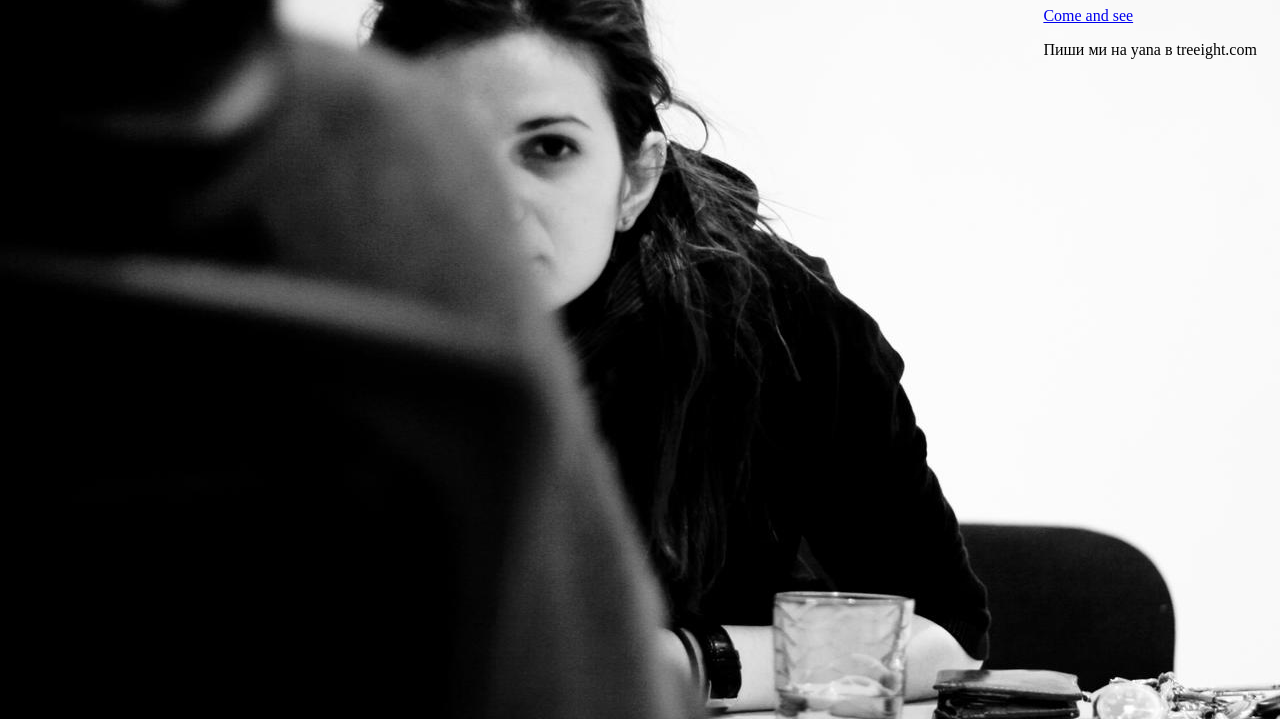
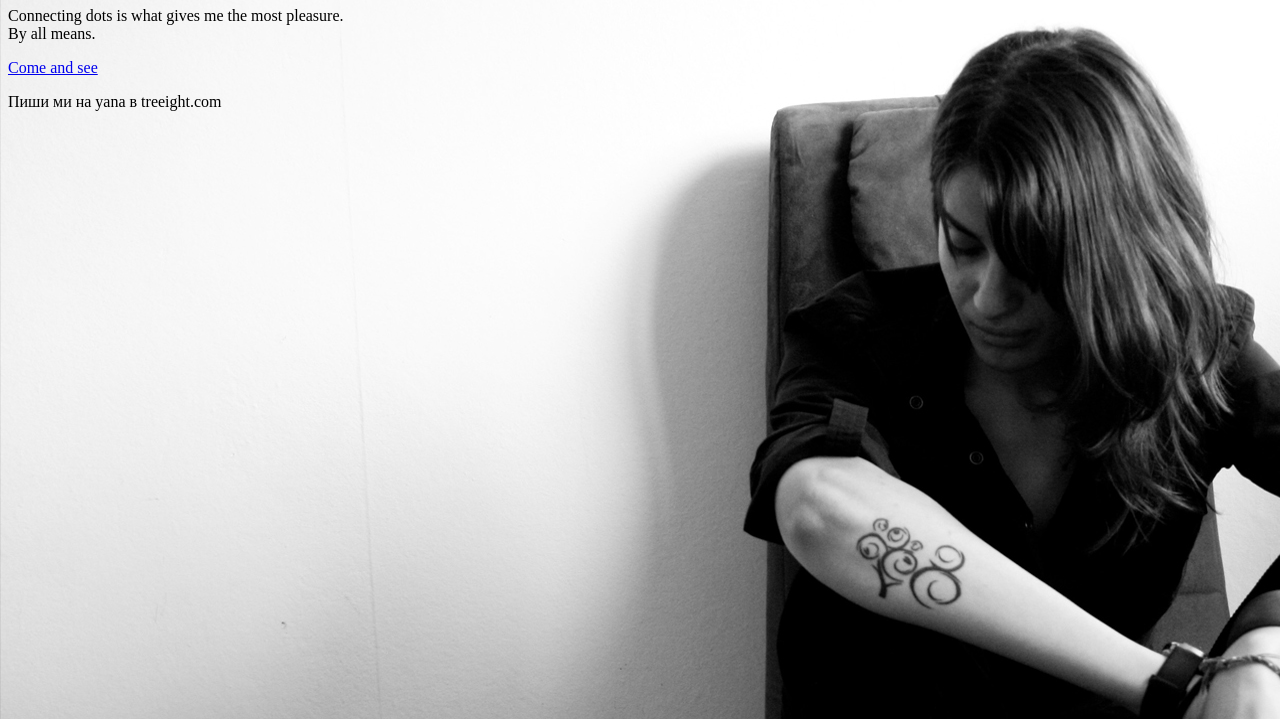
Before and after one commit to mitio/yanah.github.com, a plain HTML site: page index.html in a window 1280 px wide. Shown: the part 81-800 px from the top of the page. Drawn offline with Linux system fonts and the light colour scheme.

Commit message:
redesign

```diff
--- a/css/main.css
+++ b/css/main.css
@@ -1,7 +1,7 @@
 body {
-	background: url(../images/backround.jpg);
+	background: url(../images/backround.1.jpg);
 }
 
 #content {
-	float: right;
+	float: left;
 }
--- a/index.html
+++ b/index.html
@@ -7,6 +7,8 @@
 <body>
 <div id="content">
 	<h1>Яна Димитрова</h1>
+	<p>Connecting dots is what gives me the most pleasure.
+	<br>By all means.</br> </p>
 	<p><a href="http://tumblr.treeight.com/">Come and see</a></p>
 	<p>Пиши ми на yana в treeight.com</p>
 </div>
```
Also changed, not shown: images/backround.1.jpg (added), images/fb.jpg (added), images/gallerate.jpg (added), images/lastfm.jpg (added), images/plus.jpg (added), images/tumblr.jpg (added).
